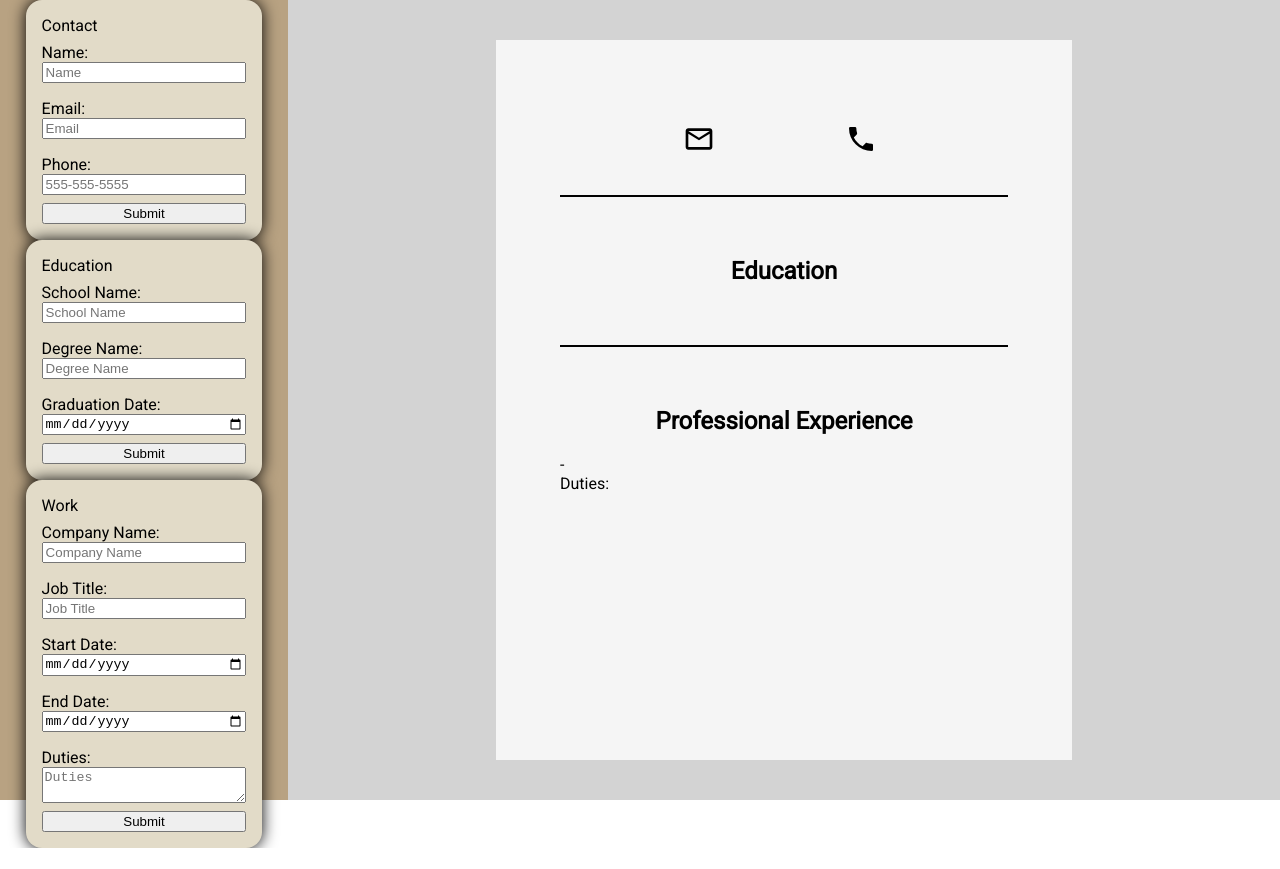
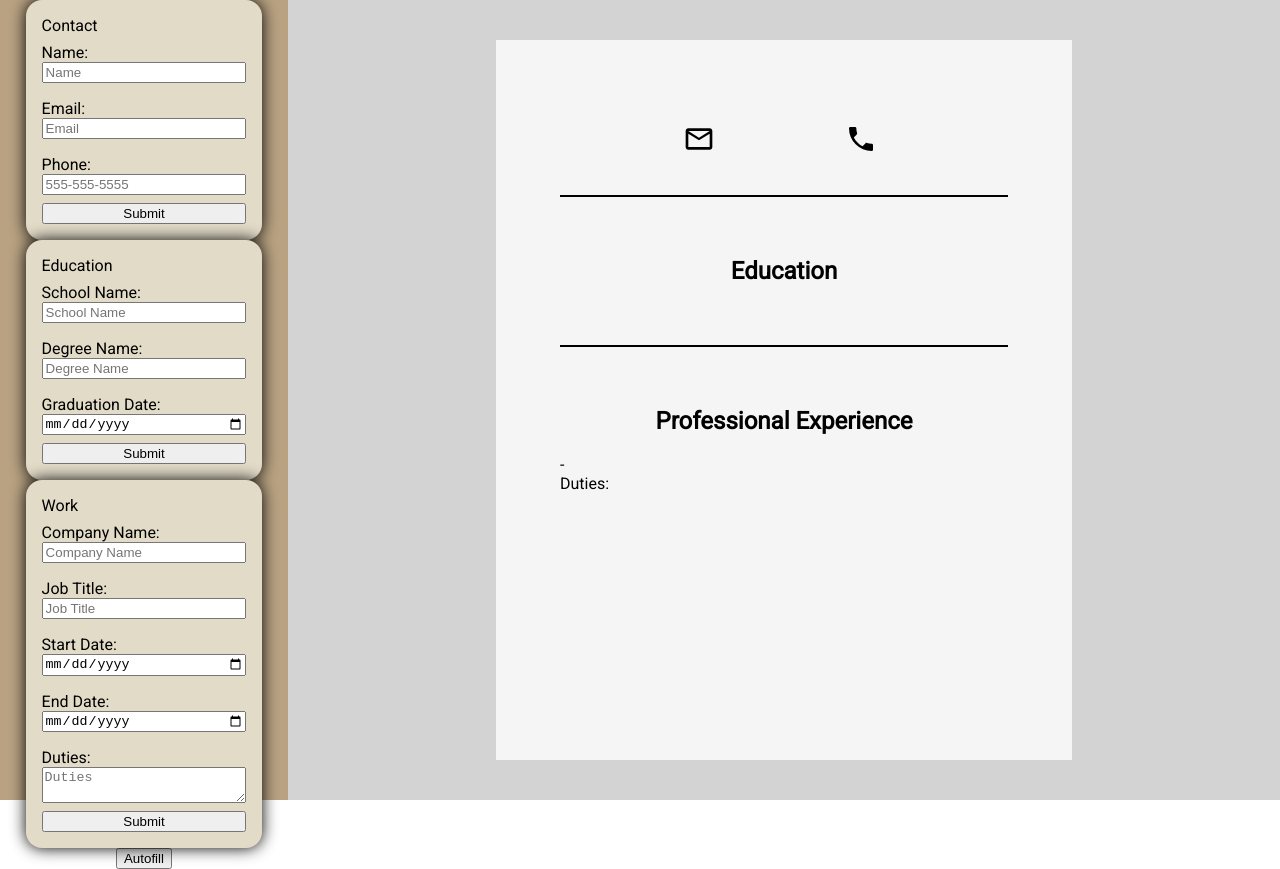
Before and after one commit to daltonoswald/cv-application, a React (Vite) app: page / in a window 1280 px wide. Before the commit the page ends 848 px from the top, so only its background shows below. Built offline with nearby package versions, Linux system fonts and the light colour scheme.

Commit message:
added autofill button and cleaned code

```diff
--- a/package.json
+++ b/package.json
@@ -10,6 +10,7 @@
     "preview": "vite preview"
   },
   "dependencies": {
+    "prop-types": "^15.8.1",
     "react": "^18.2.0",
     "react-dom": "^18.2.0"
   },
--- a/src/components/App.jsx
+++ b/src/components/App.jsx
@@ -7,7 +7,6 @@ import phoneIcon from "/src/assets/phone.svg"
 import emailIcon from "/src/assets/email-outline.svg"
 
 function App() {
-    // const [person, setPerson] = useState({ name: '', email: '', phone: '' });
     const [name, setName] = useState('')
     const [email, setEmail] = useState('');
     const [phone, setPhone] = useState('');
@@ -21,6 +20,19 @@ function App() {
     const [duties, setDuties] = useState('');
     const [start, setStart] = useState('');
     const [end, setEnd] = useState('');
+
+    function autoFill() {
+        setName('John Doe');
+        setEmail('johndoe@hotmail.com');
+        setPhone('555-555-5555');
+        setSchoolName('College of University');
+        setDegreeName('Computer Science');
+        setGradDate('2024-03-09');
+        setCompany('Big Tech Company');
+        setTitle('Web developer');
+        setStart('2024-03-09');
+        setEnd('2024-03-10');
+    }
 
     function updateValue(value, stateName) {
         console.log(stateName);
@@ -53,9 +65,10 @@ function App() {
         <>
     <div className="container">
         <div className="form-container">
-            <Contact updateName={updateValue} name={name} email={email} phone={phone} />
+            <Contact updateName={updateValue} setName={setName} name={name} setEmail={setEmail} email={email} setPhone={setPhone} phone={phone} />
             <Education updateName={updateValue} schoolName={schoolName} degreeName={degreeName} gradDate={gradDate} />
             <Work updateName={updateValue} company={company} title={title} duties={duties} start={start} end={end}/>
+            <button className="autofill-button" onClick={autoFill} > Autofill </button>
         </div>
         <div className="preview-container">
             <div className="contact">
--- a/src/components/Contact.jsx
+++ b/src/components/Contact.jsx
@@ -2,8 +2,8 @@
 import { useState } from 'react';
 import '../styles/form-styles.css';
 
-function Contact({ name, email, phone, updateName }) {
-    const [person, setPerson] = useState({ name: '', email: '', phone: '' });
+function Contact({ name, email, phone, updateName, setName, setEmail, setPhone }) {
+    // const [person, setPerson] = useState({ name: '', email: '', phone: '' });
     const [isSubmitted, setIsSubmitted] = useState(false);
     if (isSubmitted) {
         return (
@@ -26,11 +26,11 @@ function Contact({ name, email, phone, updateName }) {
     }
 
     function submitForm(e) {
-        const newPerson = {...person, name: name, email: email, phone: phone}
-        setPerson(newPerson)
+        // const newPerson = {...person, name: name, email: email, phone: phone}
+        // setPerson(newPerson)
         e.preventDefault();
         setIsSubmitted(true);
-        console.log(`newPerson =`, newPerson);
+        // console.log(`newPerson =`, newPerson);
     }
 
     return(
--- a/src/components/Education.jsx
+++ b/src/components/Education.jsx
@@ -2,7 +2,6 @@ import { useState } from "react";
 import '../styles/form-styles.css';
 
 function Education({ schoolName, degreeName, gradDate, updateName }) {
-    const [education, setEducation] = useState({ schoolName: '', degreeName: '', gradDate: '' });
     const [isSubmitted, setIsSubmitted] = useState(false);
     if (isSubmitted) {
             return (
@@ -22,11 +21,8 @@ function Education({ schoolName, degreeName, gradDate, updateName }) {
     }
 
     function submitForm(e) {
-        const newEducation = {...education, schoolName: schoolName, degreeName: degreeName, gradDate: gradDate}
-        setEducation(newEducation)
         e.preventDefault();
         setIsSubmitted(true);
-        console.log(`newEducation =`, newEducation);
     }
 
     return (
--- a/src/components/Work.jsx
+++ b/src/components/Work.jsx
@@ -2,7 +2,6 @@ import { useState } from "react";
 import '../styles/form-styles.css';
 
 function Work({ company, title, duties, start, end, updateName }) {
-    const [work, setWork] = useState({ company: '', title: '', duties: '', start: '', end: ''})
     const [isSubmitted, setIsSubmitted] = useState(false);
     if (isSubmitted) {
             return (
@@ -24,11 +23,8 @@ function Work({ company, title, duties, start, end, updateName }) {
     }
 
     function submitForm(e) {
-        const newWork = {...work, company: company, title: title, duties: duties, start: start, end: end }
-        setWork(newWork)
         e.preventDefault();
         setIsSubmitted(true);
-        console.log(`newWork =`, newWork);
     }
 
     return (
```
Also changed, not shown: 1 other file (tests, documents, lock files or other folders).
